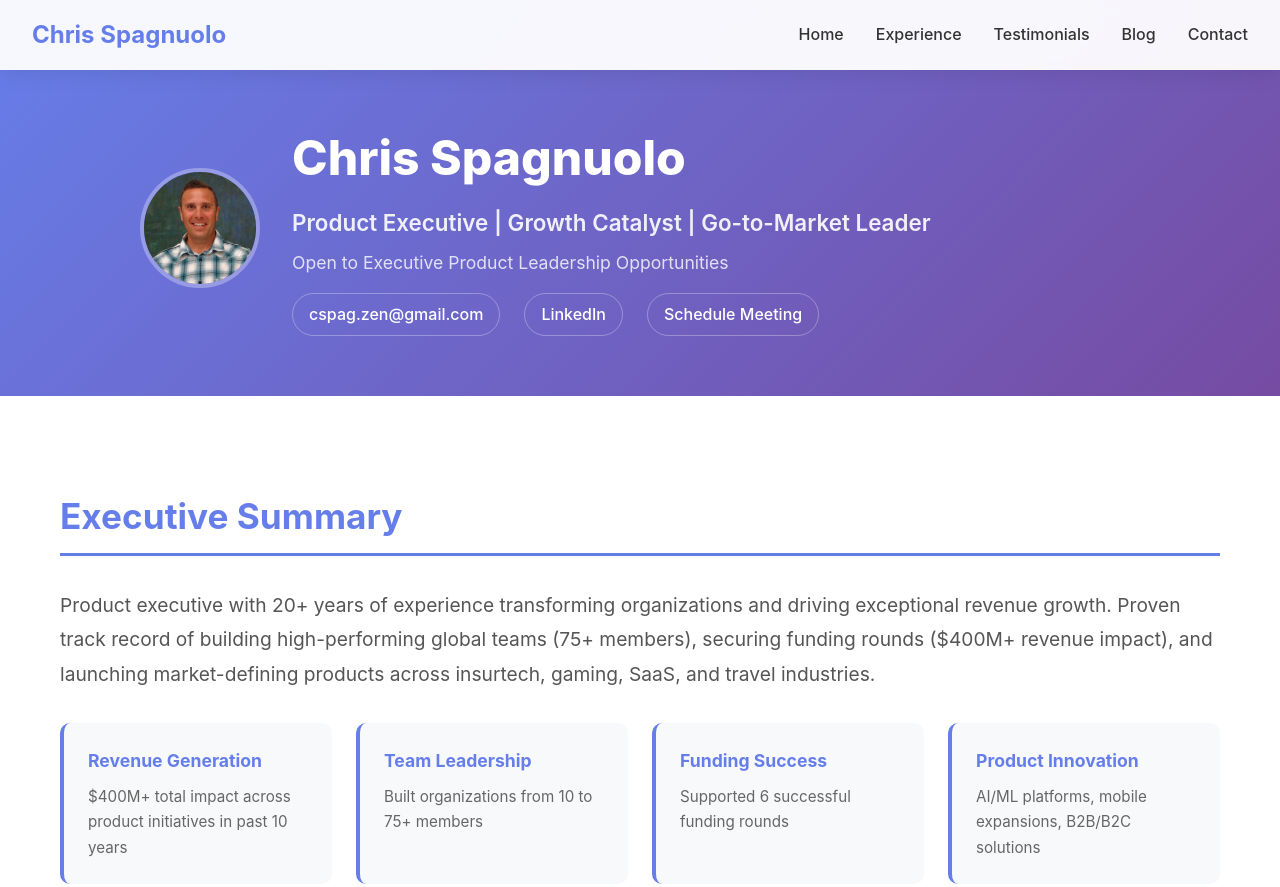
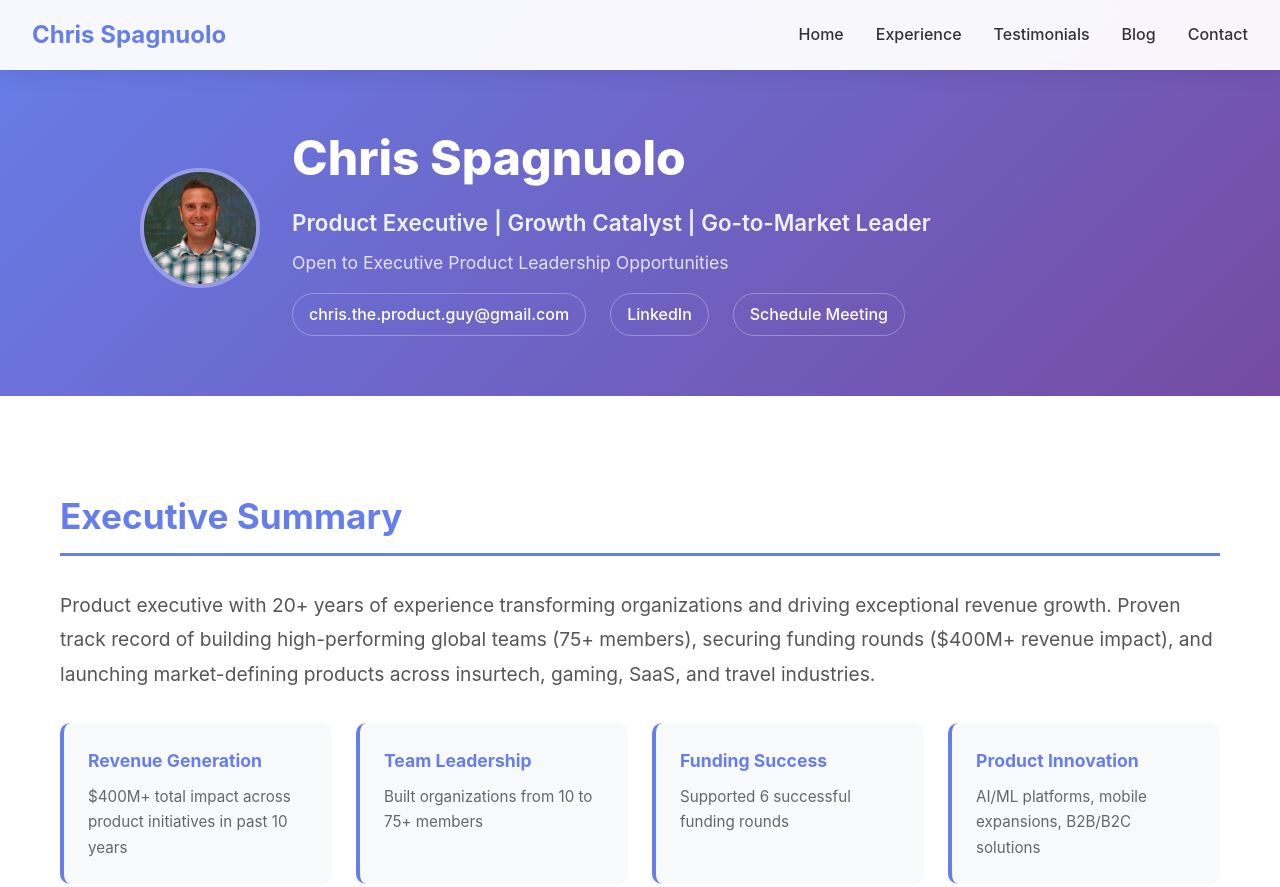
Before and after one commit to cspagzen/portfolio_website, a plain HTML site: page resume.html in a window 1280 px wide. Shown: the top 887 px of the page. Drawn offline with Linux system fonts and the light colour scheme; files whose address does not match are found by name.

Commit message:
Add files via upload

```diff
--- a/resume.html
+++ b/resume.html
@@ -39,7 +39,7 @@
                         <div class="title">Product Executive | Growth Catalyst | Go-to-Market Leader</div>
                         <div class="location">Open to Executive Product Leadership Opportunities</div>
                         <div class="contact-links">
-                            <a href="mailto:cspag.zen@gmail.com">cspag.zen@gmail.com</a>
+                            <a href="mailto:cspag.zen@gmail.com">chris.the.product.guy@gmail.com</a>
                             <a href="https://linkedin.com/in/chrisspagnuolo" target="_blank">LinkedIn</a>
                             <a href="https://calendly.com/chrisspagnuolo/short" target="_blank">Schedule Meeting</a>
                         </div>
```
